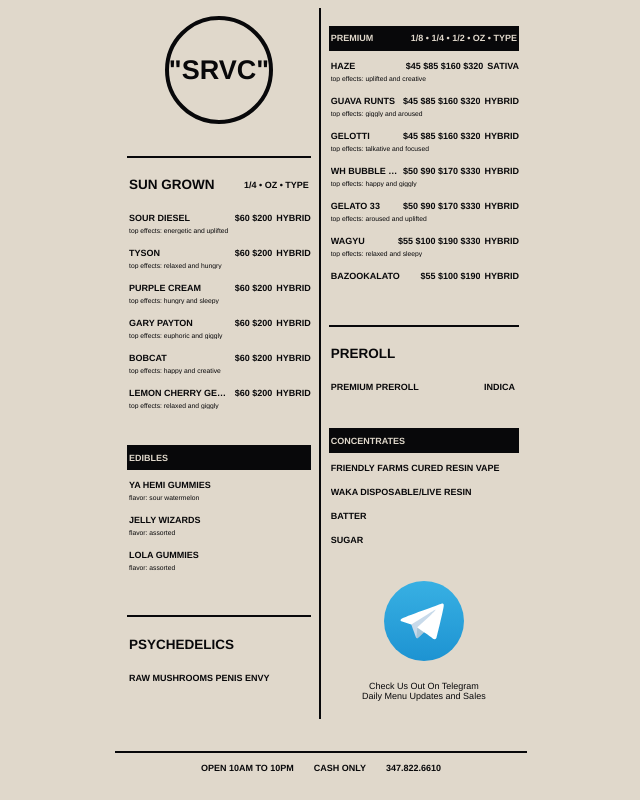
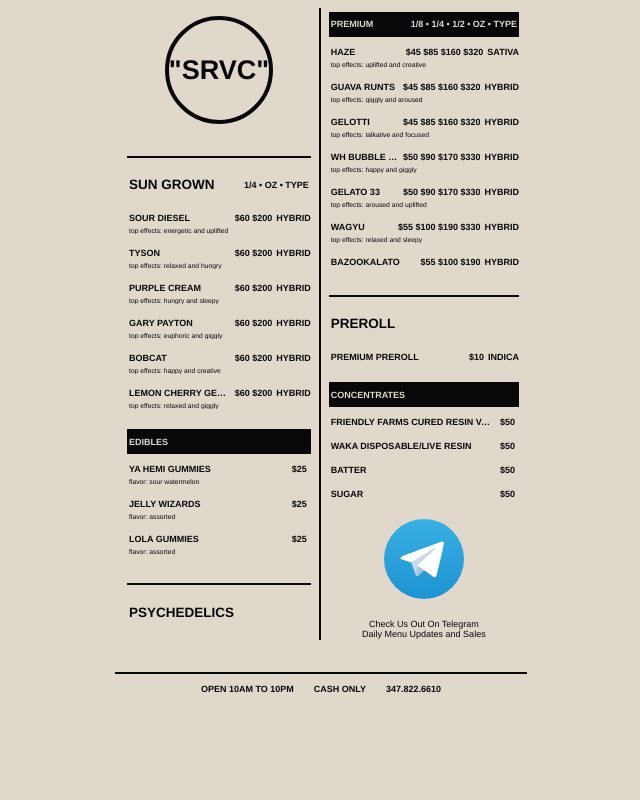
Before and after one commit to owenpercoco/srvc-worker, a Next.js app: page / in a window 1280 px wide. Shown: the whole page, without its empty margins (319-959 px from the left). Built offline with nearby package versions, Linux system fonts and the light colour scheme.

Commit message:
fixed height?

```diff
--- a/src/app/components/area/components/displayProduct.tsx
+++ b/src/app/components/area/components/displayProduct.tsx
@@ -21,7 +21,7 @@
   const hovering = useRef<boolean>(false)
 
   const showDescription = Boolean(product.description);
-  const showPrices = Boolean(product.prices);
+  const showPrices = Boolean(product.prices || product.price);
 
   const handleTouch = () => {
     console.log("in here")
--- a/src/styles/main.scss
+++ b/src/styles/main.scss
@@ -34,7 +34,7 @@
 .wrapper {
   display: flex;
   justify-content: center;
-  min-height: 100vh;
+  height: 88vh;
 }
 // Use variables in the .container class
 .container {
@@ -58,7 +58,7 @@
     }
     .right-column {
       flex-direction: row;
-      margin: auto;
+      margin-top: $gap-size/2;
     }
   }
 }
@@ -68,7 +68,7 @@
 .product-container {
   display: flex;
   flex-direction: column;
-  padding-bottom: $gap-size * 4;
+  padding-bottom: $gap-size * 2;
   .product-header {
     display: flex;
     justify-content: space-between;
```
